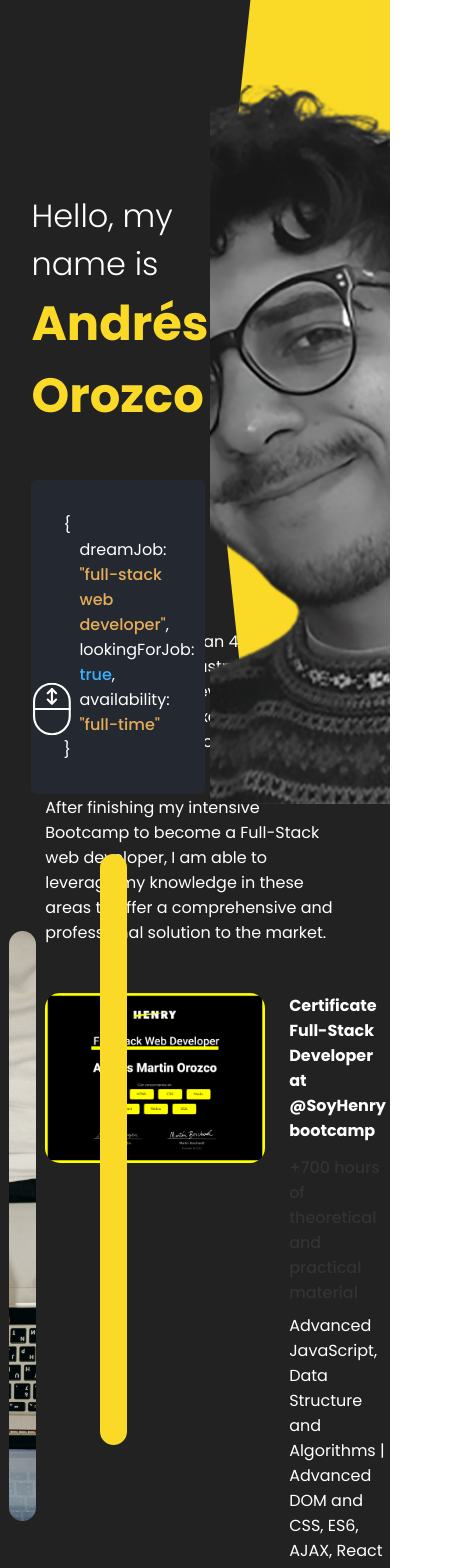
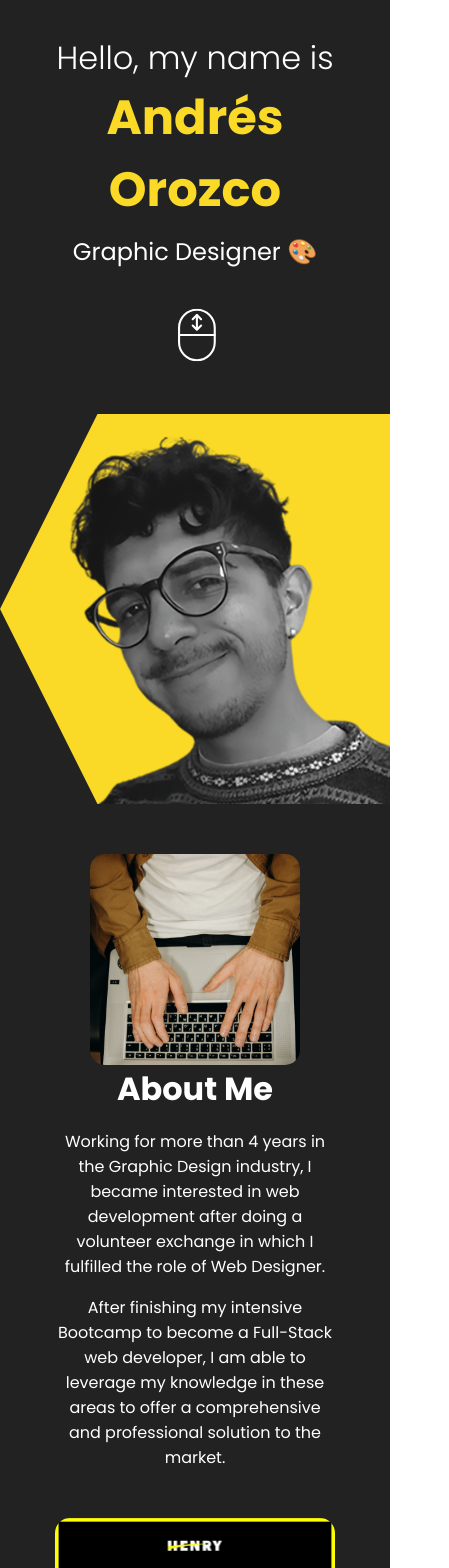
Before and after one commit to andyorozco96/My-Portfolio-APP, a React (Create React App) app: page / in a window 390 px wide. Shown: the part 40-1608 px from the top of the page, 449 px wide, since content can reach past the window. Built offline with nearby package versions, Linux system fonts and the light colour scheme.

Commit message:
(Feature) Responsive design mobile

```diff
--- a/src/sass/components/_about.module.scss
+++ b/src/sass/components/_about.module.scss
@@ -85,3 +85,71 @@
     }
   }
 }
+
+
+@media screen and (max-width: 480px){
+    .mainAbout{
+        flex-direction: column;
+        text-align: center;
+        margin-top: 50px;
+
+        .left{
+            height: 100%;
+            width: 90%;
+
+            .bg{
+
+                display: none;
+                top: 1em;
+                left: 2em;
+            }
+
+            .card{
+                position: static;
+                height: 25vh;
+            }
+        }
+
+        .right{
+            display: flex;
+            flex-direction: column;
+            //justify-content: center;
+            align-items: center;
+            text-align: center;
+            width: 90%;
+
+            .sub{
+                display: flex;
+                flex-direction: column;
+                align-items: center;
+                width: 80%;
+            }
+
+            .desc{
+                display: flex;
+                flex-direction: column;
+                align-items: center;
+                width: 80%;
+            }
+
+            .award{
+                width: 100%;
+                display: flex;
+                flex-direction: column;
+                align-items: center;
+
+                .awardImg{
+                    display: flex;
+                    flex-direction: column;
+                    justify-content: center;
+                    height: auto;
+                    width: 80%;
+                }
+
+                .awardTexts{
+                    display: none;
+                }
+            }
+        }
+    }
+}
--- a/src/sass/components/_contact.module.scss
+++ b/src/sass/components/_contact.module.scss
@@ -14,16 +14,16 @@
   }
 
   .wrapper {
-    padding: 50px;
+    height: 100%;
+    //padding: 50px;
     display: flex;
-
+    align-items: center;
 
     .left {
       flex: 1;
       display: flex;
       flex-direction: column;
-      //justify-content: center;
-      //align-items: center;
+      margin-left: 15em;
 
       .title {
         font-size: 3rem;
@@ -31,6 +31,7 @@
       }
 
       .info {
+        font-size: 1.2rem;
         .infoItem {
           //background-color: red;
           display: flex;
@@ -73,25 +74,25 @@
         margin-top: 3em;
 
         input {
-          width: 48%;
+          width: 50%;
           height: 50px;
-          padding: 0rem .5rem;
+          padding: 0rem 0.5rem;
           border: none;
           border-bottom: 1px solid #333;
           background-color: rgb(240, 240, 240);
           &::placeholder {
-            padding: 0 .5rem;
+            padding: 0 0.5rem;
           }
         }
 
         textarea {
           width: 50%;
-          border:none;
+          border: none;
           background-color: rgb(240, 240, 240);
-          padding: 0.5rem .5rem;
+          padding: 0.5rem 0.5rem;
 
           &::placeholder {
-            padding: 0.5rem .5rem;
+            padding: 0.5rem 0.5rem;
           }
         }
 
@@ -105,23 +106,111 @@
           cursor: pointer;
         }
 
-        .errors{
+        .errors {
           margin: 0;
           color: red;
           font-size: 0.9rem;
         }
       }
 
-      .successfull{
+      .successfull {
         width: 48%;
         background-color: rgb(62, 138, 62);
         border-radius: 15px;
         color: white;
         font-weight: 300;
-        font-size: .9rem;
+        font-size: 0.9rem;
         margin-top: 2em;
-        padding: .5rem 1rem;
+        padding: 0.5rem 1rem;
       }
     }
   }
 }
+
+@media screen and (max-width: 480px) {
+  .c {
+    height: auto;
+    display: flex;
+    flex-direction: column;
+    justify-content: center;
+    align-items: center;
+    text-align: center;
+
+    .cBg {
+      width: 5px;
+      left: 0;
+    }
+
+    .wrapper {
+      width: 90%;
+      display: flex;
+      flex-direction: column;
+      justify-content: center;
+      align-items: center;
+      text-align: center;
+
+      .left {
+        width: 100%;
+        margin: 0;
+
+        .title {
+          margin-top: 1em;
+        }
+
+        .info {
+          width: 100%;
+
+          .infoItem {
+            width: 100%;
+            //flex-direction: column;
+            justify-content: center;
+            align-items: center;
+            text-align: center;
+
+            .icon {
+              display: flex;
+              align-items: center;
+              width: 40px;
+              height: 40px;
+              margin-right: 0.5em;
+            }
+          }
+        }
+      }
+
+      .right {
+        .cDescription {
+          font-size: 1.2rem;
+          span {
+            display: flex;
+            flex-direction: column;
+            font-size: 2rem;
+            font-weight: 700;
+            margin-top: 1em;
+            margin-bottom: 0.15em;
+          }
+        }
+
+        form {
+          display: flex;
+          flex-direction: column;
+          input {
+            width: 95%;
+            margin: 0;
+          }
+          textarea {
+            width: 95%;
+            margin: 0;
+          }
+
+          button {
+            align-self: center;
+            //margin-left: 35%;
+            margin-bottom: 6em;
+            width: 95%;
+          }
+        }
+      }
+    }
+  }
+}
--- a/src/sass/components/_introduction.module.scss
+++ b/src/sass/components/_introduction.module.scss
@@ -133,3 +133,55 @@
     transform: translateY(-200px);
   }
 }
+
+@media screen and (max-width: 480px) {
+  .main {
+    flex-direction: column;
+    justify-content: center;
+    align-items: center;
+
+    .introLeft{
+      width: 90%;
+      margin-bottom: 4em;
+      .leftWrapper{
+        padding: 10px;
+        align-items: center;
+        justify-content: center;
+        text-align: center;
+        height: max-content;
+        width: 100%;
+
+        .titleCont{
+          height: 50px;
+
+          .titleContWrapper{
+            text-align: center;
+            .titleItem{
+              display: flex;
+              flex-direction: column;
+              justify-content: center;
+              height: 50px;
+              font-size: 1.5rem;
+              font-weight: 400;
+            }
+          }
+
+        }
+
+        .description{
+          display: none;
+        }
+
+        .iconScroll{
+          bottom: 0em;
+        }
+      }
+
+
+    }
+
+    .introRight{
+      width: 100%;
+    }
+  }
+}
--- a/src/sass/components/_product.module.scss
+++ b/src/sass/components/_product.module.scss
@@ -41,3 +41,12 @@
     }
 
 }
+
+@media screen and (max-width: 480px){
+    .p{
+        flex-direction: column;
+        width: 90%;
+        margin: 0;
+        height: 25vh;
+    }
+}
--- a/src/sass/components/_productList.module.scss
+++ b/src/sass/components/_productList.module.scss
@@ -29,3 +29,38 @@
         align-items: center;
     }
 }
+
+@media screen and (max-width: 480px){
+    .pl{
+        padding: 10px;
+        max-width: 100vw;
+        overflow: hidden;
+        .plTexts{
+            display: flex;
+            flex-direction: column;
+            justify-content: center;
+            width: 90%;
+
+            .plTitle{
+                margin-top: 2em;
+                font-size: 2rem;
+            }
+
+            .plDesc{
+                display: flex;
+                flex-direction: column;
+                justify-content: center;
+                margin-bottom: 3rem;
+                width: 90%;
+            }
+        }
+        .list{
+            justify-content: center;
+            gap: 1em;
+        }
+
+
+
+
+    }
+}
--- a/src/sass/components/_toggle.module.scss
+++ b/src/sass/components/_toggle.module.scss
@@ -31,3 +31,7 @@
     }
 
 }
+
+@media screen and (max-width: 480px){
+
+}
```
